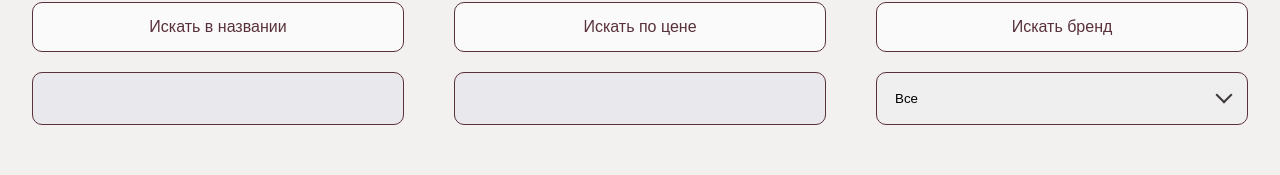
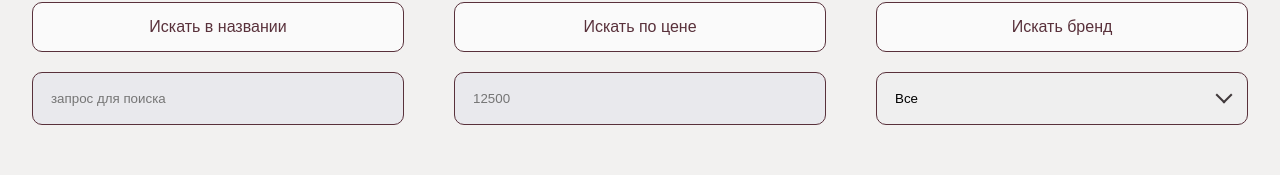
Before and after one commit to NataliaVozhdaeva/Valantis, a website built with webpack: page src/index.html in a window 1280 px wide. Shown: the part 578-753 px from the top of the page. Built offline with nearby package versions, Linux system fonts and the light colour scheme; no server answers.

Commit message:
choir: add placeholders, favicon, etc

```diff
--- a/src/index.html
+++ b/src/index.html
@@ -5,6 +5,7 @@
     <meta name="viewport" content="width=device-width, initial-scale=1.0" />
     <title>Test-task_Vozhdaeva</title>
 
+    <link rel="icon" href="./assets/favicon.ico" />
     <link rel="preconnect" href="https://fonts.googleapis.com" />
     <link rel="preconnect" href="https://fonts.gstatic.com" crossorigin />
     <link
@@ -41,11 +42,16 @@
         <section class="filter">
           <div class="select-wrapper">
             <button class="btn btn_filter btn_filter__name" data-filter="product">Искать в названии</button>
-            <input type="text" class="filter-item filter-item_name" name="name" data-filter="product" />
+            <input
+              type="text"
+              class="filter-item filter-item_name"
+              name="name"
+              data-filter="product"
+              placeholder="запрос для поиска" />
           </div>
           <div class="select-wrapper">
             <button class="btn btn_filter btn_filter__price" data-filter="price">Искать по цене</button>
-            <input name="price" class="filter-item filter-item_price" data-filter="price" />
+            <input name="price" class="filter-item filter-item_price" data-filter="price" placeholder="12500" />
           </div>
           <div class="select-wrapper">
             <button class="btn btn_filter btn_filter__brand" data-filter="brand">Искать бренд</button>
--- a/src/modules/createCatalogPage.js
+++ b/src/modules/createCatalogPage.js
@@ -226,8 +226,6 @@ export const createCatalogPage = async (countForLimit = limit, countForOffset =
   const filterSubmit = document.querySelectorAll('.btn_filter');
   const filterRequest = isFiltered;
 
-  console.log('isFiltered ', isFiltered);
-
   filterSubmit.forEach((el) => {
     el.setAttribute('disabled', 'true');
   });
--- a/src/modules/filterCards.js
+++ b/src/modules/filterCards.js
@@ -24,8 +24,6 @@ const filterItems = (e) => {
     const filterValue = getCategory(filterKey);
     const request = { filterBy: filterKey, value: filterValue };
 
-    console.log('filtered request ', request);
-
     request.value ? createCatalogPage(limit, 0, request) : createCatalogPage(limit, 0, null);
   }
 };
```
Also changed, not shown: src/modules/getData.js (+6 -6 lines), dist/assets/favicon.ico (added), dist/index.html, dist/index_bundle.js, src/assets/favicon.ico (added).
